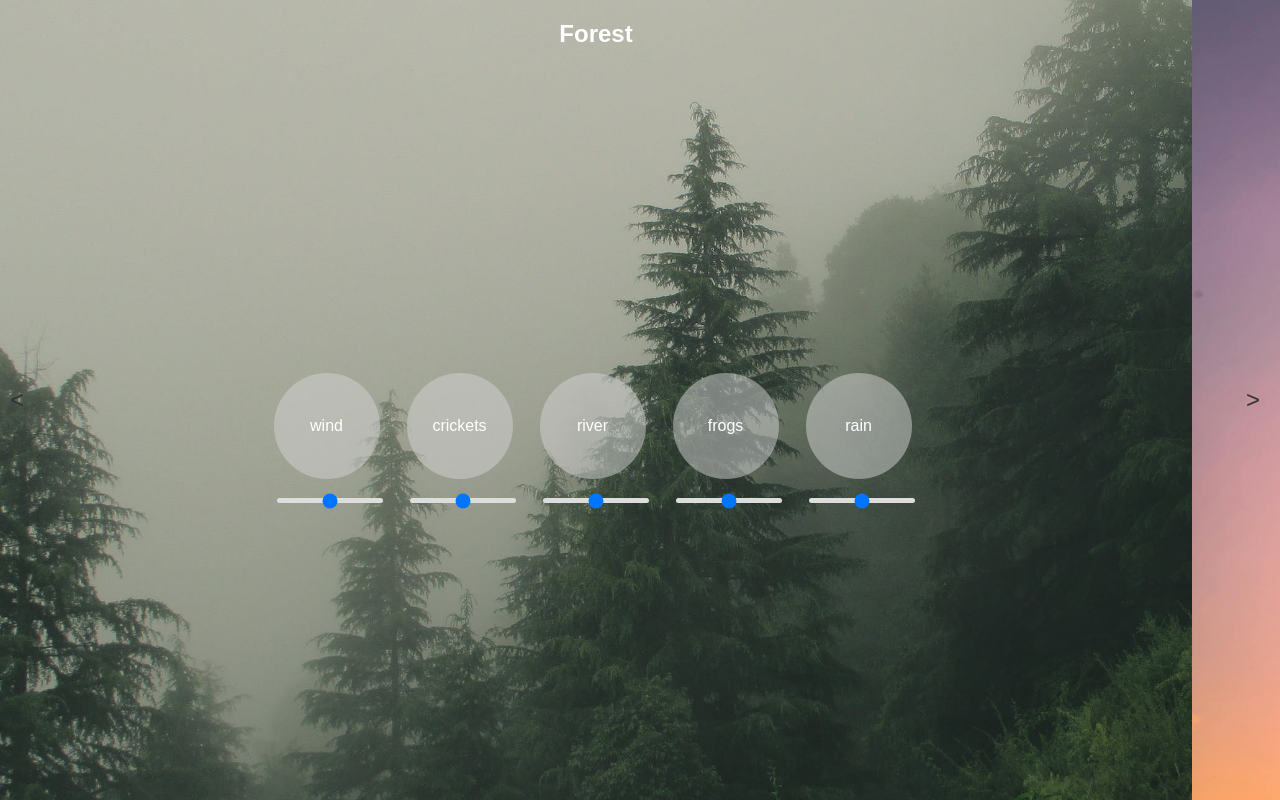
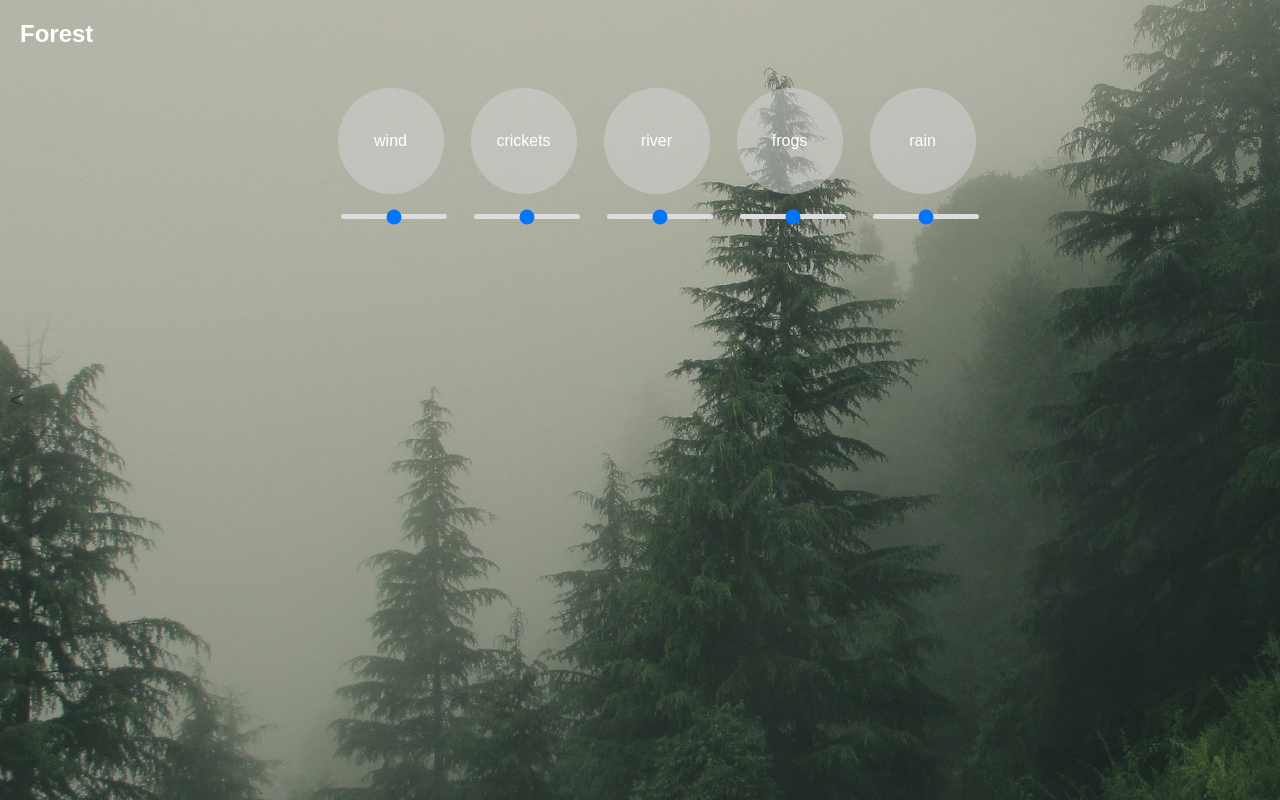
Before and after one commit to sealedhermit/peacefulsleep, a React (Create React App) app: page / in a window 1280 px wide. Built offline with nearby package versions, Linux system fonts and the light colour scheme.

Commit message:
ui/ux improvement fix

```diff
--- a/src/Pane.js
+++ b/src/Pane.js
@@ -50,12 +50,12 @@ const Pane = ({ title }) => {
   };
 
   const paneStyle = {
-    width: '90vw',
+    width: '100vw',
     height: '100vh',
     display: 'flex',
     flexDirection: 'column',
     justifyContent: 'flex-start',
-    alignItems: 'center',
+    alignItems: 'flex-start',
     scrollSnapAlign: 'start',
     flexShrink: 0,
     padding: '20px',
@@ -67,14 +67,20 @@ const Pane = ({ title }) => {
     textAlign: 'center',
   };
 
+  const titleStyle = {
+    fontSize: '24px',
+    fontWeight: 'bold',
+    margin: 0,
+    marginBottom: '10px',
+  };
+
   const tileContainerStyle = {
     display: 'flex',
     justifyContent: 'center',
-    alignItems: 'center',
+    alignItems: 'flex-start',
     flexWrap: 'wrap',
     padding: '20px',
-    width: '100%',
-    height: '90%',
+    width: 'calc(100vw - 40px)', // Adjust the width to fit the entire content without scrolling
   };
 
   const tileStyle = {
@@ -97,14 +103,12 @@ const Pane = ({ title }) => {
 
   const volumeSliderStyle = {
     width: '80%',
-    marginTop: '5px',
-    marginBottom: '10px',
+    marginTop: '10px',
     appearance: 'none',
     background: 'linear-gradient(to right, #ddd, #ddd)',
     height: '5px',
     borderRadius: '5px',
     outline: 'none',
-    pointerEvents: 'none', // Disable pointer events on the volume slider
   };
 
   const volumeSliderThumb = {
@@ -114,7 +118,6 @@ const Pane = ({ title }) => {
     backgroundColor: '#555',
     cursor: 'pointer',
     boxShadow: '0 0 5px rgba(0,0,0,0.3)',
-    pointerEvents: 'auto', // Enable pointer events on the slider thumb
   };
 
   const tiles = {
@@ -128,7 +131,7 @@ const Pane = ({ title }) => {
   return (
     <div style={{ display: 'flex', justifyContent: 'center' }}>
       <div style={paneStyle}>
-        <h2 style={{ fontSize: '24px', fontWeight: 'bold', margin: 0, marginBottom: '10px' }}>{title}</h2>
+        <h2 style={titleStyle}>{title}</h2>
         <div style={tileContainerStyle}>
           {tiles[title].map((sound, index) => (
             <div key={index}>
```
